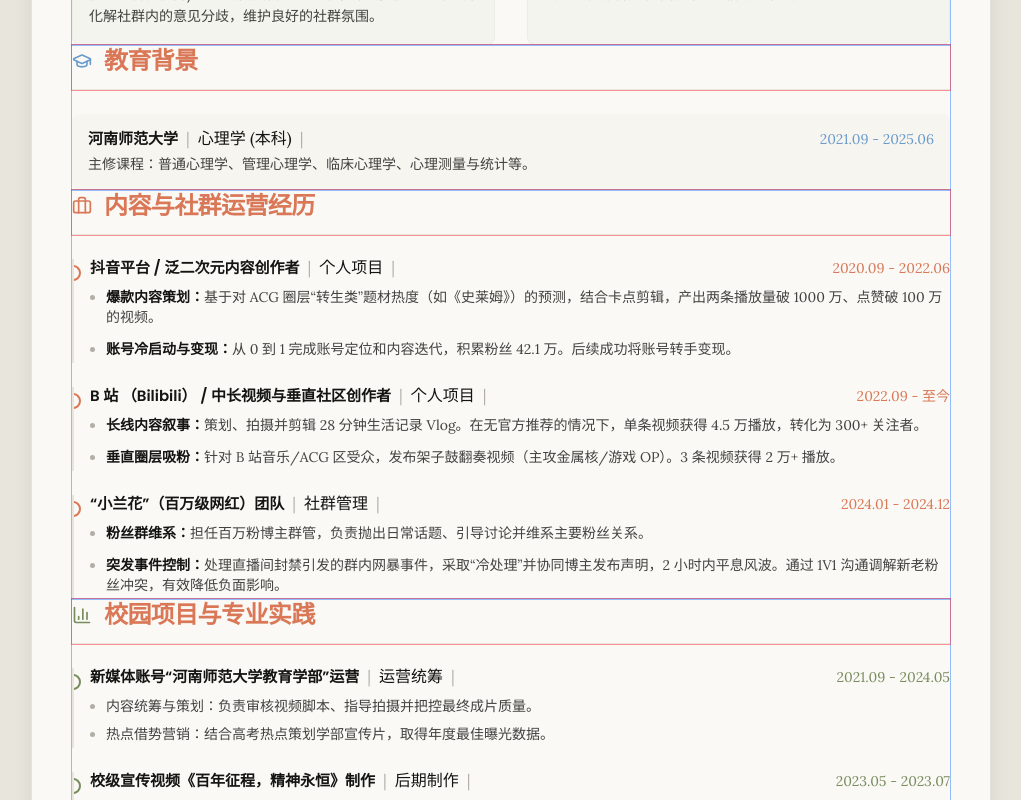
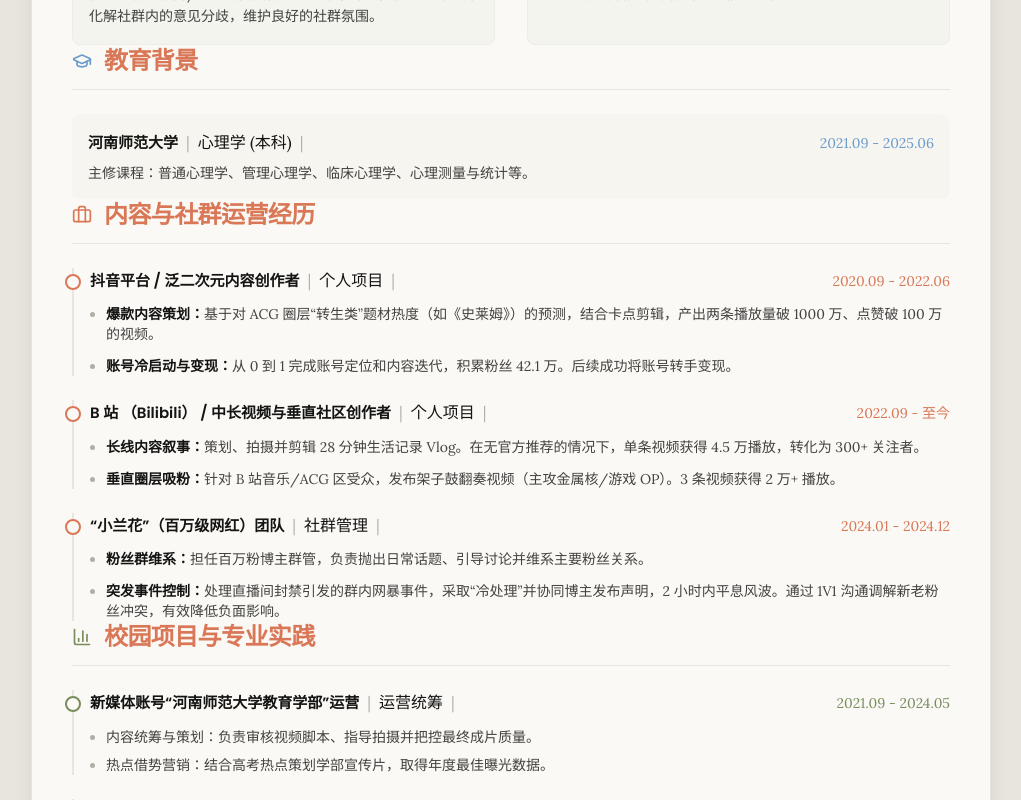
Before and after one commit to klion72/zhaoboyang-resume, a React (Vite) app: page / in a window 1280 px wide. Shown: the part 780-1580 px from the top of the page, without its empty margins (129-1150 px from the left). Built offline with nearby package versions, Linux system fonts and the light colour scheme.

Commit message:
style: remove visual debugging borders

```diff
--- a/src/components/CampusProjects.tsx
+++ b/src/components/CampusProjects.tsx
@@ -9,23 +9,23 @@ const CampusProjects: React.FC = () => {
       </h2>
       <div className="flex flex-col gap-6">
         {resumeData.campusProjects.map((project, index) => (
-          <div key={index} className="flex flex-col gap-3 relative pl-4 border-l-2 border-anthropic-light-gray hover:border-tertiary transition-colors overflow-hidden pb-1">
+          <div key={index} className="flex flex-col gap-3 relative pl-4 border-l-2 border-anthropic-light-gray hover:border-tertiary transition-colors">
             <div className="absolute -left-[9px] top-1.5 w-4 h-4 rounded-full bg-anthropic-light border-2 border-tertiary"></div>
-            <div className="flex flex-wrap items-end gap-2">
-              <span className="font-headings font-semibold text-anthropic-dark text-[15px] leading-none">{project.title}</span>
-              <span className="text-anthropic-mid leading-none">|</span>
-              <span className="text-anthropic-dark leading-none">{project.role}</span>
-              <span className="text-anthropic-mid hidden sm:inline leading-none">|</span>
-              <span className="text-tertiary text-sm sm:ml-auto leading-none">{project.period}</span>
+            <div className="flex flex-wrap items-baseline gap-2">
+              <span className="font-headings font-semibold text-anthropic-dark text-[15px]">{project.title}</span>
+              <span className="text-anthropic-mid">|</span>
+              <span className="text-anthropic-dark">{project.role}</span>
+              <span className="text-anthropic-mid hidden sm:inline">|</span>
+              <span className="text-tertiary text-sm sm:ml-auto">{project.period}</span>
             </div>
             {project.items ? (
-              <ul className="list-disc list-outside pl-4 space-y-2 text-sm text-anthropic-dark/80 m-0">
+              <ul className="list-disc list-outside pl-4 space-y-2 text-sm text-anthropic-dark/80">
                 {project.items.map((item, idx) => (
                   <li key={idx} className="marker:text-anthropic-mid">{item}</li>
                 ))}
               </ul>
             ) : (
-              <p className="text-sm text-anthropic-dark/80 m-0">{project.content}</p>
+              <p className="text-sm text-anthropic-dark/80">{project.content}</p>
             )}
           </div>
         ))}
--- a/src/components/Education.tsx
+++ b/src/components/Education.tsx
@@ -10,12 +10,12 @@ const Education: React.FC = () => {
       <div className="flex flex-col gap-2">
         {resumeData.education.map((edu, index) => (
           <div key={index} className="flex flex-col gap-1 p-4 bg-anthropic-light-gray/20 rounded-lg">
-            <div className="flex flex-wrap items-end gap-2">
-              <span className="font-headings font-semibold text-anthropic-dark text-[15px] leading-none">{edu.school}</span>
-              <span className="text-anthropic-mid leading-none">|</span>
-              <span className="text-anthropic-dark leading-none">{edu.major} ({edu.degree})</span>
-              <span className="text-anthropic-mid hidden sm:inline leading-none">|</span>
-              <span className="text-secondary text-sm sm:ml-auto leading-none">{edu.period}</span>
+            <div className="flex flex-wrap items-baseline gap-2">
+              <span className="font-headings font-semibold text-anthropic-dark text-[15px]">{edu.school}</span>
+              <span className="text-anthropic-mid">|</span>
+              <span className="text-anthropic-dark">{edu.major} ({edu.degree})</span>
+              <span className="text-anthropic-mid hidden sm:inline">|</span>
+              <span className="text-secondary text-sm sm:ml-auto">{edu.period}</span>
             </div>
             <p className="text-sm text-anthropic-dark/80 mt-1">主修课程：{edu.courses}</p>
           </div>
--- a/src/components/WorkExperience.tsx
+++ b/src/components/WorkExperience.tsx
@@ -9,16 +9,16 @@ const WorkExperience: React.FC = () => {
       </h2>
       <div className="flex flex-col gap-6">
         {resumeData.workExperience.map((exp, index) => (
-          <div key={index} className="flex flex-col gap-3 relative pl-4 border-l-2 border-anthropic-light-gray hover:border-primary transition-colors overflow-hidden pb-1">
+          <div key={index} className="flex flex-col gap-3 relative pl-4 border-l-2 border-anthropic-light-gray hover:border-primary transition-colors">
             <div className="absolute -left-[9px] top-1.5 w-4 h-4 rounded-full bg-anthropic-light border-2 border-primary"></div>
-            <div className="flex flex-wrap items-end gap-2">
-              <span className="font-headings font-semibold text-anthropic-dark text-[15px] leading-none">{exp.company}</span>
-              <span className="text-anthropic-mid leading-none">|</span>
-              <span className="text-anthropic-dark leading-none">{exp.role}</span>
-              <span className="text-anthropic-mid hidden sm:inline leading-none">|</span>
-              <span className="text-primary text-sm sm:ml-auto leading-none">{exp.period}</span>
+            <div className="flex flex-wrap items-baseline gap-2">
+              <span className="font-headings font-semibold text-anthropic-dark text-[15px]">{exp.company}</span>
+              <span className="text-anthropic-mid">|</span>
+              <span className="text-anthropic-dark">{exp.role}</span>
+              <span className="text-anthropic-mid hidden sm:inline">|</span>
+              <span className="text-primary text-sm sm:ml-auto">{exp.period}</span>
             </div>
-            <ul className="list-disc list-outside pl-4 space-y-3 text-sm text-anthropic-dark/80 m-0">
+            <ul className="list-disc list-outside pl-4 space-y-3 text-sm text-anthropic-dark/80">
               {exp.highlights.map((highlight, idx) => (
                 <li key={idx} className="marker:text-anthropic-mid">
                   <div>
--- a/src/styles/globals.css
+++ b/src/styles/globals.css
@@ -25,11 +25,11 @@
 
 @layer components {
   .section-container {
-    @apply mt-10 relative outline outline-1 outline-blue-500/50;
+    @apply mt-10;
   }
 
   .section-title {
-    @apply text-2xl font-headings font-semibold text-primary flex items-center gap-3 mb-6 border-b border-anthropic-light-gray pb-3 relative outline outline-1 outline-red-500/50;
+    @apply text-2xl font-headings font-semibold text-primary flex items-center gap-3 mb-6 border-b border-anthropic-light-gray pb-3;
   }
 }
 
```
